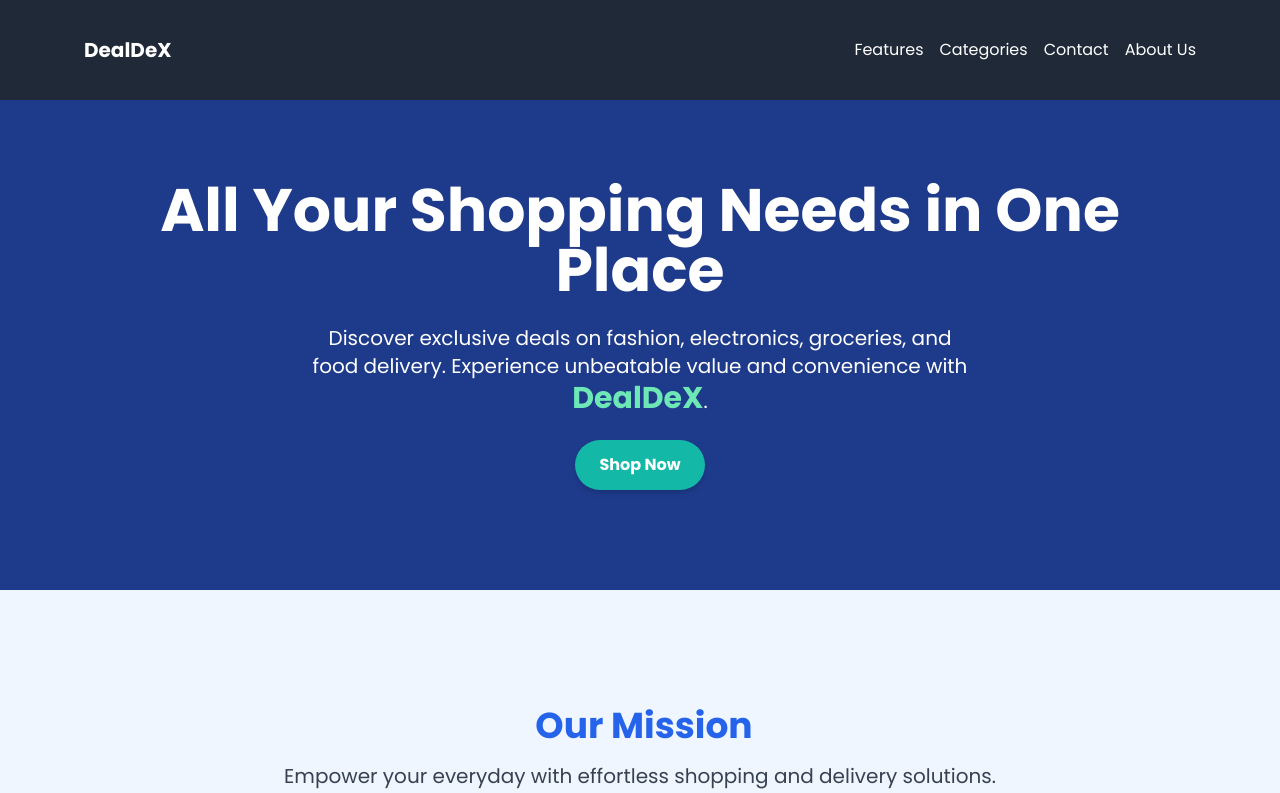
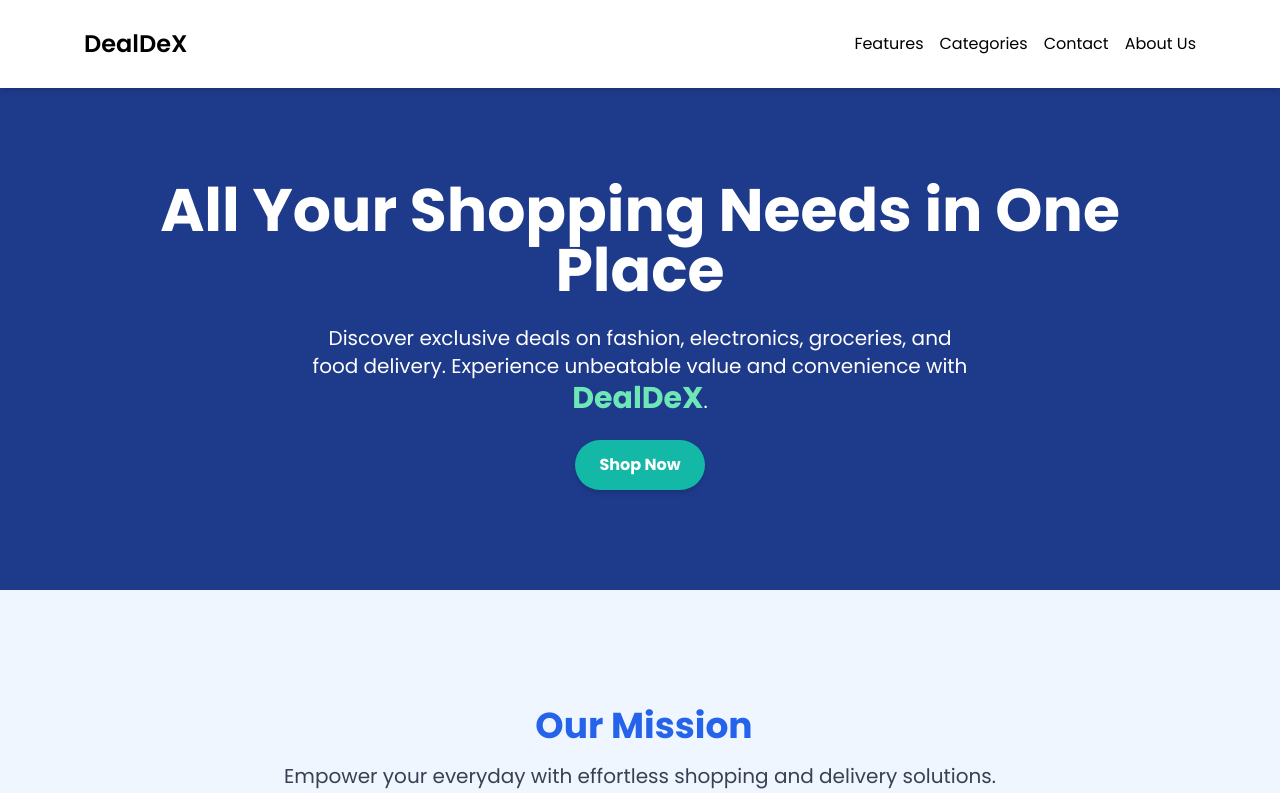
Before and after one commit to thriver652/DealDexx-Website, a Next.js app: page / in a window 1280 px wide. Shown: the top 793 px of the page. Built offline with nearby package versions, Linux system fonts and the light colour scheme.

Commit message:
Push code

```diff
--- a/src/app/globals.css
+++ b/src/app/globals.css
@@ -2,9 +2,29 @@
 @tailwind components;
 @tailwind utilities;
 @import "~bootstrap-icons/font/bootstrap-icons.css";
+@import url("https://fonts.googleapis.com/css2?family=FK+Grotesk:wght@400;500;700&display=swap");
 
 /* src/app/globals.css */
+@font-face {
+  font-family: "FK Grotesk";
+  src: url("/path-to-fonts/FKGrotesk-Regular.woff2") format("woff2"),
+    url("/path-to-fonts/FKGrotesk-Regular.woff") format("woff");
+  font-weight: normal;
+  font-style: normal;
+}
 
+@font-face {
+  font-family: "FK Grotesk";
+  src: url("/path-to-fonts/FKGrotesk-Bold.woff2") format("woff2"),
+    url("/path-to-fonts/FKGrotesk-Bold.woff") format("woff");
+  font-weight: bold;
+  font-style: normal;
+}
+
+/* src/app/globals.css */
+:root {
+  --font-fk-grotesk: "FK Grotesk", sans-serif; /* Replace with your desired font stack */
+}
 body {
   font-family: "Poppins", sans-serif;
   margin: 0;
--- a/src/components/Header.tsx
+++ b/src/components/Header.tsx
@@ -1,16 +1,16 @@
 "use client";
 import React, { useState, useRef, useEffect } from "react";
+import Link from "next/link";
 
 const Header = () => {
   const [isMenuOpen, setIsMenuOpen] = useState(false);
   const menuRef = useRef<HTMLDivElement | null>(null);
 
   const toggleMenu = () => {
-    setIsMenuOpen(!isMenuOpen);
+    setIsMenuOpen((prev) => !prev);
   };
 
   const handleClickOutside = (event: MouseEvent) => {
-    // Type assertion to ensure event.target is an HTMLElement
     const target = event.target as HTMLElement;
     if (menuRef.current && !menuRef.current.contains(target)) {
       setIsMenuOpen(false);
@@ -18,47 +18,44 @@ const Header = () => {
   };
 
   useEffect(() => {
-    // Add event listener for clicks outside the menu
     document.addEventListener("mousedown", handleClickOutside);
-
-    // Clean up the event listener on component unmount
     return () => {
       document.removeEventListener("mousedown", handleClickOutside);
     };
   }, []);
 
   return (
-    <header className="fixed top-0 left-0 w-full bg-gray-800 text-white z-50 py-4">
+    <header className="fixed top-0 left-0 w-full bg-white text-black z-50 py-2 shadow-md">
       <div className="container mx-auto flex justify-between items-center px-4">
-        <h1 className="text-xl font-bold">DealDeX</h1>
+        <h1 className="text-2xl  font-semibold">DealDeX</h1>
         {/* Desktop Navigation */}
         <nav className="hidden md:flex">
           <ul className="flex space-x-4">
             <li>
-              <a href="#features" className="hover:underline">
-                Features
-              </a>
+              <Link href="#features">
+                <div className="font-medium hover:text-black">Features</div>
+              </Link>
             </li>
             <li>
-              <a href="#categories" className="hover:underline">
-                Categories
-              </a>
+              <Link href="#categories">
+                <div className="font-medium hover:text-black">Categories</div>
+              </Link>
             </li>
             <li>
-              <a href="#contact" className="hover:underline">
-                Contact
-              </a>
+              <Link href="#contact">
+                <div className="font-medium hover:text-black">Contact</div>
+              </Link>
             </li>
             <li>
-              <a href="#about" className="hover:underline">
-                About Us
-              </a>
+              <Link href="#about">
+                <div className="font-medium hover:text-black">About Us</div>
+              </Link>
             </li>
           </ul>
         </nav>
         {/* Mobile Menu Button */}
         <button
-          className="md:hidden text-white focus:outline-none"
+          className="md:hidden text-black focus:outline-none"
           onClick={toggleMenu}
         >
           <svg
@@ -80,38 +77,72 @@ const Header = () => {
       {/* Mobile Navigation Menu */}
       <nav
         ref={menuRef}
-        className={`md:hidden fixed top-0 left-0 w-full bg-gray-800 text-white transition-transform duration-300 ease-in-out ${
-          isMenuOpen ? "transform translate-x-0" : "transform -translate-x-full"
+        className={`md:hidden fixed top-0 left-0 w-full bg-white text-black transition-transform duration-300 ease-in-out z-40 shadow-md transform ${
+          isMenuOpen ? "translate-y-0" : "-translate-y-full"
         }`}
       >
-        <ul className="flex flex-col space-y-4 px-4 py-6">
+        {/* Close Button Inside the Menu */}
+        <div className="flex justify-end p-4">
+          <button
+            className="text-black focus:outline-none"
+            onClick={toggleMenu}
+          >
+            <svg
+              className="w-6 h-6"
+              fill="none"
+              stroke="currentColor"
+              viewBox="0 0 24 24"
+              xmlns="http://www.w3.org/2000/svg"
+            >
+              <path
+                strokeLinecap="round"
+                strokeLinejoin="round"
+                strokeWidth="2"
+                d="M6 18L18 6M6 6l12 12"
+              />
+            </svg>
+          </button>
+        </div>
+        <ul className="flex flex-col space-y-4 px-4 py-6 max-h-screen overflow-y-auto">
           <li>
-            <a
-              href="#features"
-              className="hover:underline"
+            <Link href="#features">
+              <div
+                className="font-medium hover:text-black"
                 onClick={toggleMenu}
               >
                 Features
-            </a>
+              </div>
+            </Link>
           </li>
           <li>
-            <a
-              href="#categories"
-              className="hover:underline"
+            <Link href="#categories">
+              <div
+                className="font-medium hover:text-black"
                 onClick={toggleMenu}
               >
                 Categories
-            </a>
+              </div>
+            </Link>
           </li>
           <li>
-            <a href="#contact" className="hover:underline" onClick={toggleMenu}>
+            <Link href="#contact">
+              <div
+                className="font-medium hover:text-black"
+                onClick={toggleMenu}
+              >
                 Contact
-            </a>
+              </div>
+            </Link>
           </li>
           <li>
-            <a href="#about" className="hover:underline" onClick={toggleMenu}>
+            <Link href="#about">
+              <div
+                className="font-medium hover:text-black"
+                onClick={toggleMenu}
+              >
                 About Us
-            </a>
+              </div>
+            </Link>
           </li>
         </ul>
       </nav>
--- a/tailwind.config.ts
+++ b/tailwind.config.ts
@@ -8,14 +8,14 @@ const config: Config = {
   ],
   theme: {
     extend: {
+      fontFamily: {
+        sans: ["FK Grotesk", "Helvetica Neue", "Arial", "sans-serif"],
+      },
       colors: {
         primary: "#F9FAFB", // Light Gray for Background
         "text-primary": "#1F2937", // Dark Gray for Text
         accent: "#2563EB", // Blue for Buttons and Highlights
         "overlay-light": "#000000", // Light Overlay Color for Background Image
-      },
-      fontFamily: {
-        sans: ["Helvetica Neue", "Arial", "sans-serif"],
       },
     },
   },
```
Lines whose indentation alone changed are shown as unchanged.
